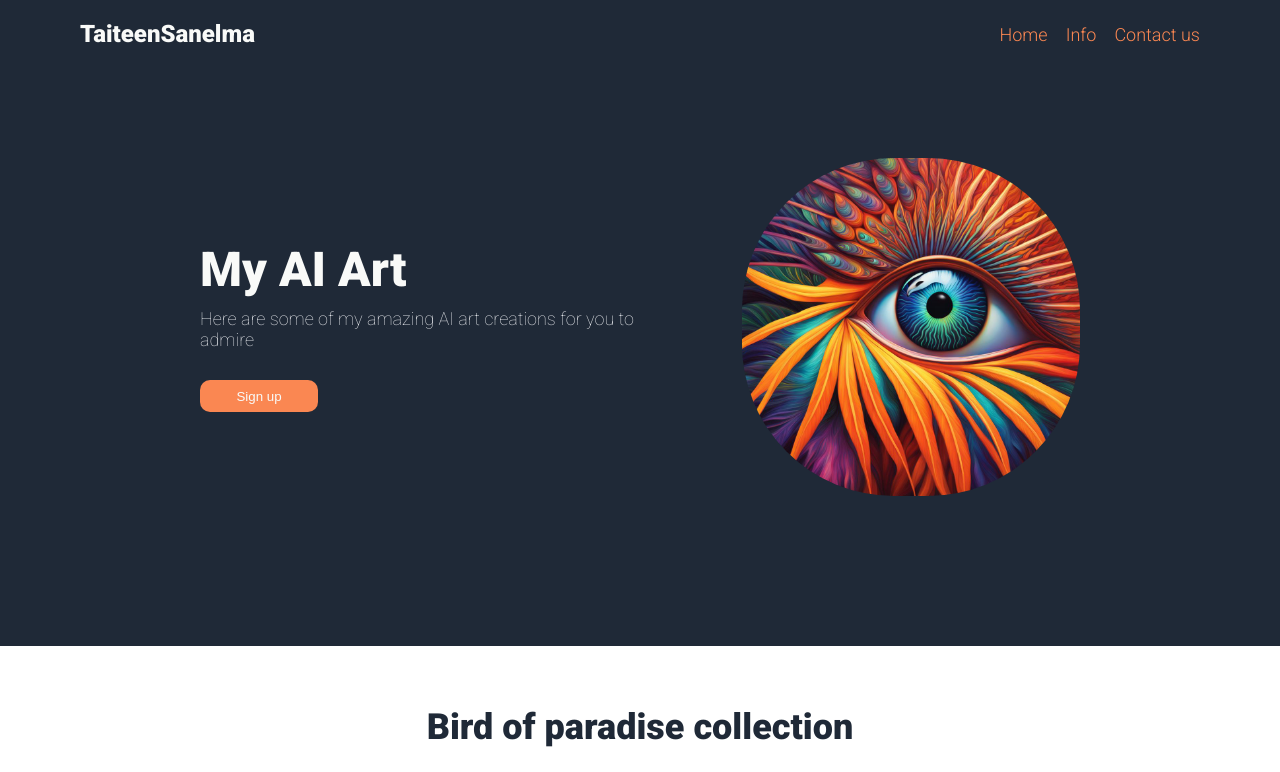
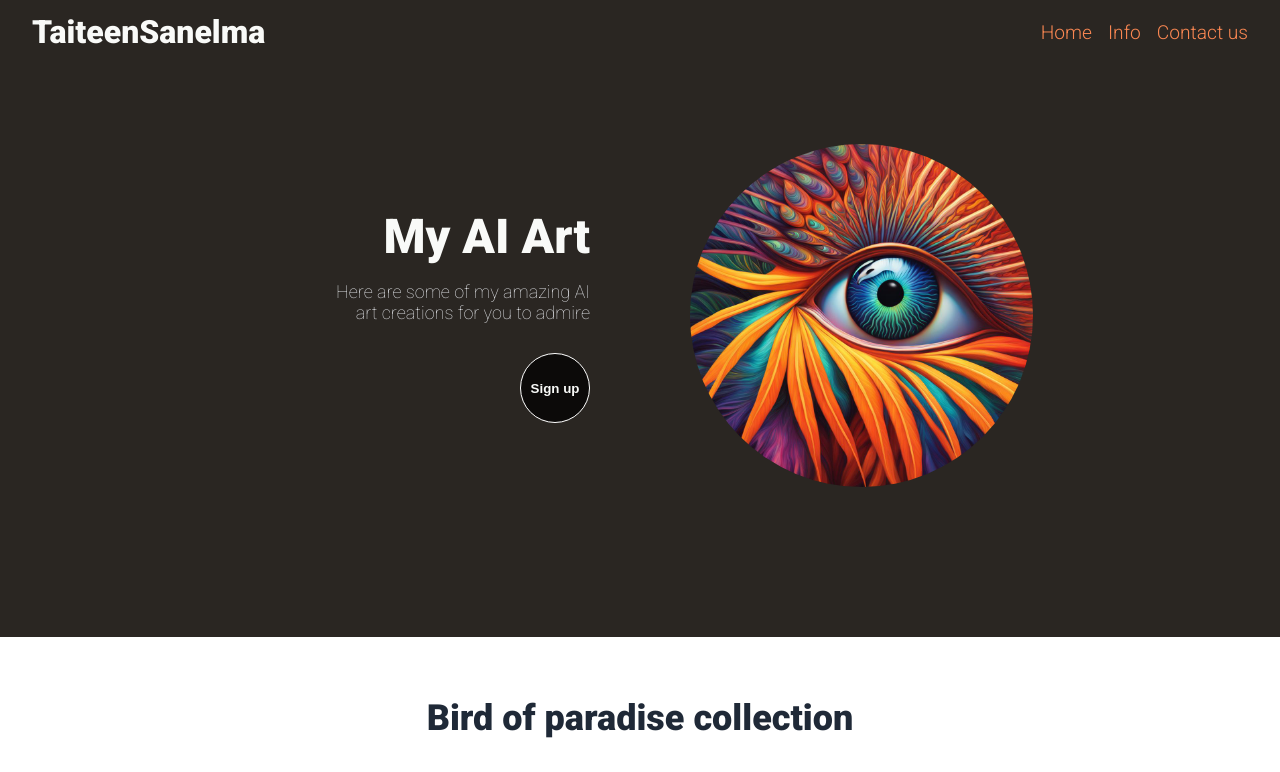
Before and after one commit to jackiebeeh/LandingPage, a plain HTML site: page index.html in a window 1280 px wide. Shown: the top 772 px of the page. Drawn offline with Linux system fonts and the light colour scheme.

Commit message:
Updated styles

```diff
--- a/style.css
+++ b/style.css
@@ -1,93 +1,115 @@
+/* Styles for Loading Page Project */
+
+/* Fonts */
 @import url('https://fonts.googleapis.com/css2?family=Roboto:ital,wght@0,100;0,300;0,900;1,100&display=swap');
 
-
+/* General */
+* {
+    margin: 0;
+    padding: 0;
+    box-sizing: border-box;
+}
 body {
     display: flex;
     flex-direction: column;
-    margin: 0;
     font-family: "Roboto", Arial;
+    min-width: 680px;
 }
+
+/* Header */
 .header {
+    height: 4rem;
     display: flex;
     align-items: center;
     justify-content: space-between;
-    padding: 0 80px;
-    padding-bottom: 30px;
-    padding-top: 20px;
+    padding: 0 2rem;
 }
-.header, .hero {
-    background-color: #1F2937;
+.header,
+.hero {
+    background-color: #2a2622;
 }
 .header-logo {
-    font-size: 24px;
+    font-size: 2rem;
     color: #F9FAF8;
     font-weight: 900;
 }
 .links {
     display: flex;
-    gap: 18px;
+    gap: 1rem;
 }
-
 a {
     text-decoration: none;
-    font-size: 18px;
+    font-size: 1.2rem;
     color: #fa8752;
-    margin: 0;
     font-weight: 300;
 }
 
+/* Hero */
 .hero {
+    width: 100%;
+    justify-content: center;
+    align-items: center;
+    gap: 100px;
     display: flex;
-    padding: 0 200px;
-    padding-top: 80px;
-    padding-bottom: 150px;
-    justify-content: space-between;
-    gap: 60px;
+    padding: 80px 100px 150px;
 }
 .hero-info {
     display: flex;
     flex-direction: column;
     justify-content: center;
-    flex-grow: 2;
-    max-width: 100%;
-    flex-basis: 100%;
+    align-items: end;
+    width: 100%;
 }
 .hero-title {
-    font-size: 48px;
+    text-align: right;
+    font-size: 3rem;
     font-weight: 900;
     color: #F9FAF8;
-    margin: 0;
-    padding-bottom: 10px;
+    margin-bottom: 1rem;
 }
 .hero-text {
+    text-align: right;
+    width: 260px;
     font-size: 18px;
     color: #E5E7EB;
-    margin: 0;
     font-weight: 200;
 }
+button {
+    width: 70px;
+    height: 70px;
+    box-shadow: none;
+    border-radius: 50%;
+    background-color: #0c0a09;
+    color: #F9FAF8;
+    font-weight: 900;
 
-button {
-    width: 118px;
-    height: 32px;
-    box-shadow: none;
-    border-radius: 10px;
-    background-color: #fa8752;
-    color: #F9FAF8;
 }
 .hero-button {
     margin-top: 30px;
     border-style: none;
+    border: 1px solid white;
+}
+.hero-button:hover {
+    cursor: pointer;
 }
 .hero-image {
+    width:100%;
     display: flex;
     align-self: center;
-    justify-content: end;
-    flex-basis: 70%;
+    justify-content: start;
+    margin-right: auto;
 }
 .hero-image img {
-    max-width: 100%;
-    border-radius: 45%;
+    max-width: 70%;
+    min-width: 180px;
+    border-radius: 50%;
 }
+.hero-image img:hover{
+    cursor: pointer;
+    width: calc(+150%)!important;
+}
+
+/* Middle Content */
 .middle-container {
     display: flex;
     flex-direction: column;
@@ -113,7 +135,6 @@ button {
 .photo img {
     border-radius: 10px;
     max-width: 100%;
-
 }
 .card {
     display: flex;
@@ -129,41 +150,44 @@ button {
     font-weight: 300;
     padding-top: 10px;
 }
+
+/* Bottom Container */
 .bottom-container {
+    height: 500px;
     display: flex;
     flex-direction: column;
-    padding: 0 300px;
-    padding-top: 100px;
-    padding-bottom: 100px;
+    justify-content: center;
+    align-items: center;
     background-color: #E5E7EB;
+    padding: 7rem 4rem;
 }
 .quote {
     font-size: 36px;
     font-style: italic;
     color: #1F2937;
-    margin: 0;
     font-weight: 200;
 }
 .signature {
     margin-left: auto;
     margin-top: 10px;
 }
+
+/* Sign up banner */
 .sign-up-banner {
-    padding: 0 200px;
+    width: 100%;
+    height: 400px;
     display: flex;
     align-items: center;
     justify-content: center;
-    padding-bottom: 100px;
-    padding-top: 100px;
 }
 .box {
+    width: 600px;
+    height: 160px;
     display: flex;
-    background-color: #fa8752;
-    width: 980px;
-    height: 160px;
-    border-radius: 10px;
     align-items: center;
     justify-content: space-evenly;
+    border-radius: 10px;
+    background-color: #463832;
 }
 .box-title {
     font-size: 24px;
@@ -176,9 +200,14 @@ button {
 .bottom-button {
     border: 2px solid #E5E7EB;
 }
+.bottom-button:hover {
+    cursor: pointer;
+}
+
+/* footer */
 .footer {
     text-align: center;
-    background-color: #1F2937;
+    background-color: #463832;
     color: #E5E7EB;
     padding-top: 30px;
     padding-bottom: 30px;
```
